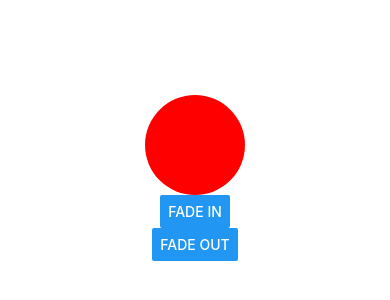
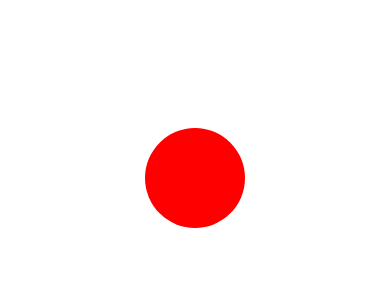
Before and after one commit to nitai-b/animation-and-gestures-react-native, a React Native app: screen / in a window 390 px wide. Shown: the part 244-544 px from the top of the page. Built offline with nearby package versions, Linux system fonts and the light colour scheme.

Commit message:
an example using pan responder

```diff
--- a/App.js
+++ b/App.js
@@ -1,48 +1,47 @@
-import {useRef} from 'react';
-import {Animated, Button, StyleSheet, View} from 'react-native';
+import React, {useRef} from 'react';
+import {Animated, Button, PanResponder, StyleSheet, View} from 'react-native';
 
 export default function App() {
-    const opacity = useRef(new Animated.Value(1)).current;
-    const diameter = 100;
+    const diameter = 100, opacity = 1;
 
-    const fadeInBall = () => {
-        Animated.spring(opacity, {
-            toValue: 1,
-            duration: 1000,
-            useNativeDriver: true
-        }).start()
-    }
+    // this is an animated object that is used in the pan responder move it along with the user's finger
+    const pan = useRef(new Animated.ValueXY()).current;
 
-    const fadeOutBall = () => {
-        Animated.timing(opacity, {
-            toValue: 0,
-            duration: 1000,
-            useNativeDriver: true
-        }).start()
-    }
+    const panResponder = React.useRef(PanResponder.create({
+        // Ask to be the responder:
+        onStartShouldSetPanResponder: (evt, gestureState) => true,
+        onStartShouldSetPanResponderCapture: (evt, gestureState) => true,
+        onMoveShouldSetPanResponder: (evt, gestureState) => true,
+        onMoveShouldSetPanResponderCapture: (evt, gestureState) => true,
+        onPanResponderGrant: (evt, gestureState) => {
+            pan.setOffset({x: pan.x._value, y: pan.y._value})
+        },
+        onPanResponderMove: Animated.event([null, {dx: pan.x, dy: pan.y}], {useNativeDriver: true}),
+        onPanResponderTerminationRequest: (evt, gestureState) => true,
+        onPanResponderRelease: (evt, gestureState) => {
+            pan.flattenOffset()
+        },
+        onPanResponderTerminate: (evt, gestureState) => {
+            // Another component has become the responder, so this gesture
+            // should be cancelled
+        },
+        onShouldBlockNativeResponder: (evt, gestureState) => {
+            // Returns whether this component should block native components from becoming the JS
+            // responder. Returns true by default. Is currently only supported on android.
+            return true;
+        },
+    }),).current;
 
-    return (
-        <View style={styles.container}>
-            <Animated.View style={[{
-                width: diameter,
-                height: diameter,
-                opacity,
-                borderRadius: 50,
-                backgroundColor: 'red',
-            }]}>
 
-            </Animated.View>
-            <Button onPress={fadeInBall} title="Fade In" style={{marginTop: 'auto'}}/>
-            <Button onPress={fadeOutBall} title="Fade Out" style={{marginTop: 'auto'}}/>
-        </View>
-    );
+    return (<View style={styles.container}>
+        <Animated.View {...panResponder.panHandlers} style={[{
+            width: diameter, height: diameter, opacity, borderRadius: 50, backgroundColor: 'red',
+        }, pan.getLayout()]}/>
+    </View>);
 }
 
 const styles = StyleSheet.create({
     container: {
-        flex: 1,
-        backgroundColor: '#fff',
-        alignItems: 'center',
-        justifyContent: 'center',
+        flex: 1, backgroundColor: '#fff', alignItems: 'center', justifyContent: 'center',
     },
 });
```
